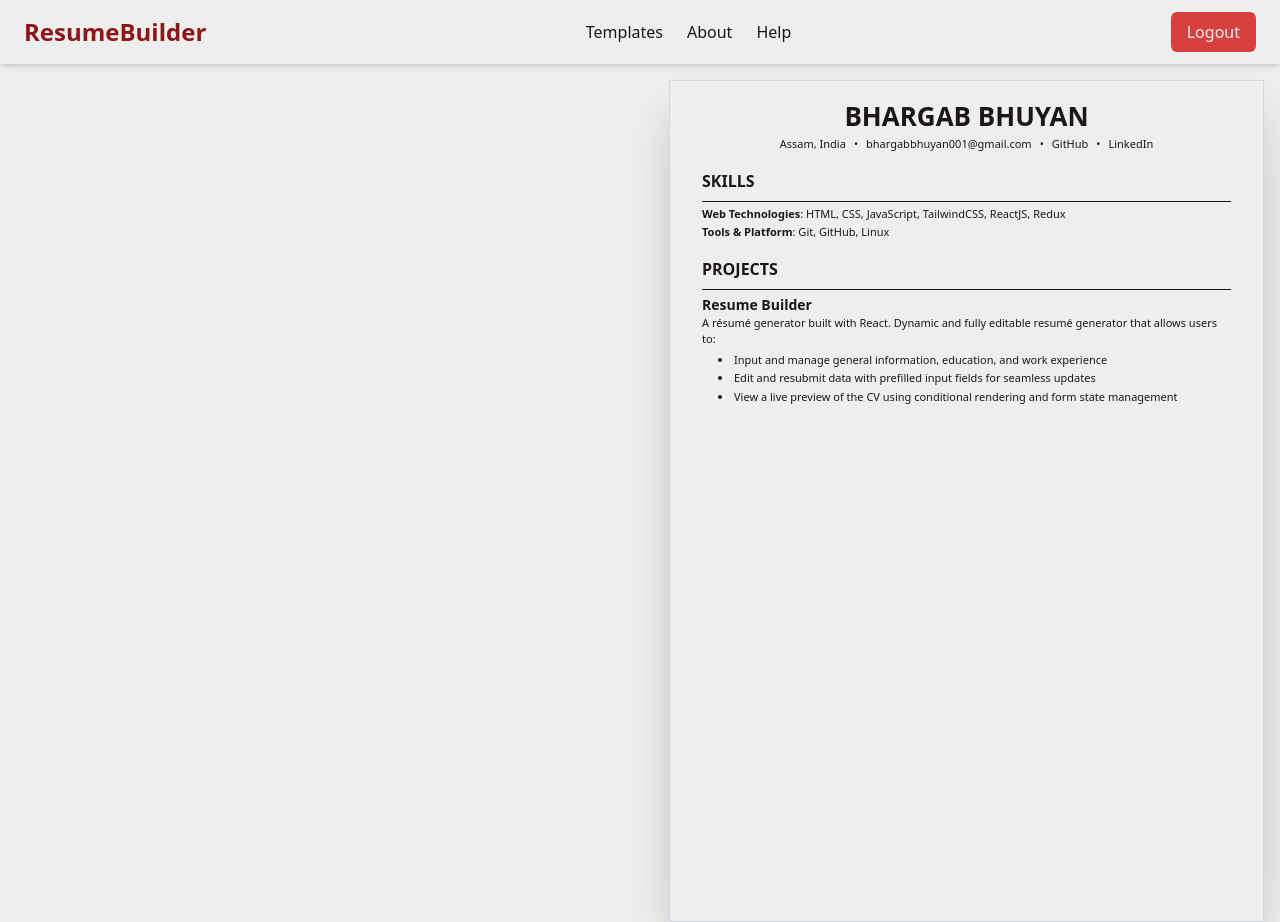
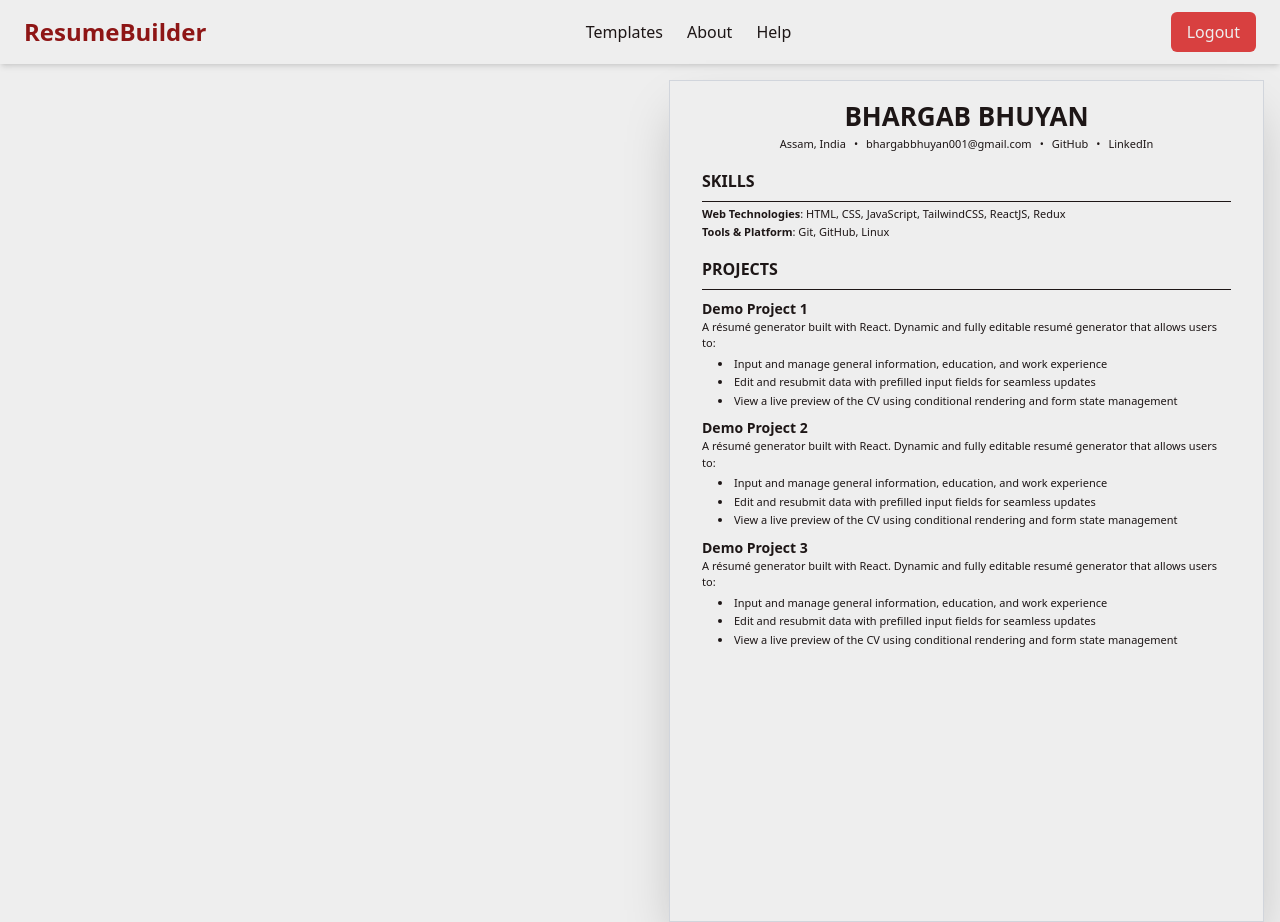
Before and after one commit to bhargablinx/resume-builder, a React (Vite) app: page / in a window 1280 px wide. Built offline with nearby package versions, Linux system fonts and the light colour scheme.

Commit message:
Add project component in resume page

```diff
--- a/src/components/Resume.jsx
+++ b/src/components/Resume.jsx
@@ -27,7 +27,7 @@ export const Resume = () => {
                 </ul>
             </SectionHeading>
             <SectionHeading sectionName="PROJECTS">
-                <div className="text-[14px] font-bold">Resume Builder</div>
+                <ProjectSection projectName="Demo Project 1">
                     <div className="text-[11px]">
                         A résumé generator built with React. Dynamic and fully
                         editable resumé generator that allows users to:
@@ -38,14 +38,55 @@ export const Resume = () => {
                             work experience
                         </li>
                         <li>
-                        Edit and resubmit data with prefilled input fields for
-                        seamless updates
+                            Edit and resubmit data with prefilled input fields
+                            for seamless updates
                         </li>
                         <li>
                             View a live preview of the CV using conditional
                             rendering and form state management
                         </li>
                     </ul>
+                </ProjectSection>
+                <ProjectSection projectName="Demo Project 2">
+                    <div className="text-[11px]">
+                        A résumé generator built with React. Dynamic and fully
+                        editable resumé generator that allows users to:
+                    </div>
+                    <ul className="list-disc list-inside space-y-0.5 text-[11px] ml-4 mt-1">
+                        <li>
+                            Input and manage general information, education, and
+                            work experience
+                        </li>
+                        <li>
+                            Edit and resubmit data with prefilled input fields
+                            for seamless updates
+                        </li>
+                        <li>
+                            View a live preview of the CV using conditional
+                            rendering and form state management
+                        </li>
+                    </ul>
+                </ProjectSection>
+                <ProjectSection projectName="Demo Project 3">
+                    <div className="text-[11px]">
+                        A résumé generator built with React. Dynamic and fully
+                        editable resumé generator that allows users to:
+                    </div>
+                    <ul className="list-disc list-inside space-y-0.5 text-[11px] ml-4 mt-1">
+                        <li>
+                            Input and manage general information, education, and
+                            work experience
+                        </li>
+                        <li>
+                            Edit and resubmit data with prefilled input fields
+                            for seamless updates
+                        </li>
+                        <li>
+                            View a live preview of the CV using conditional
+                            rendering and form state management
+                        </li>
+                    </ul>
+                </ProjectSection>
             </SectionHeading>
         </div>
     );
@@ -60,3 +101,12 @@ function SectionHeading({ children, sectionName }) {
         </div>
     );
 }
+
+function ProjectSection({ children, projectName }) {
+    return (
+        <div className="my-2">
+            <div className="text-[14px] font-bold">{projectName}</div>
+            {children}
+        </div>
+    );
+}
```
Lines whose indentation alone changed are shown as unchanged.
